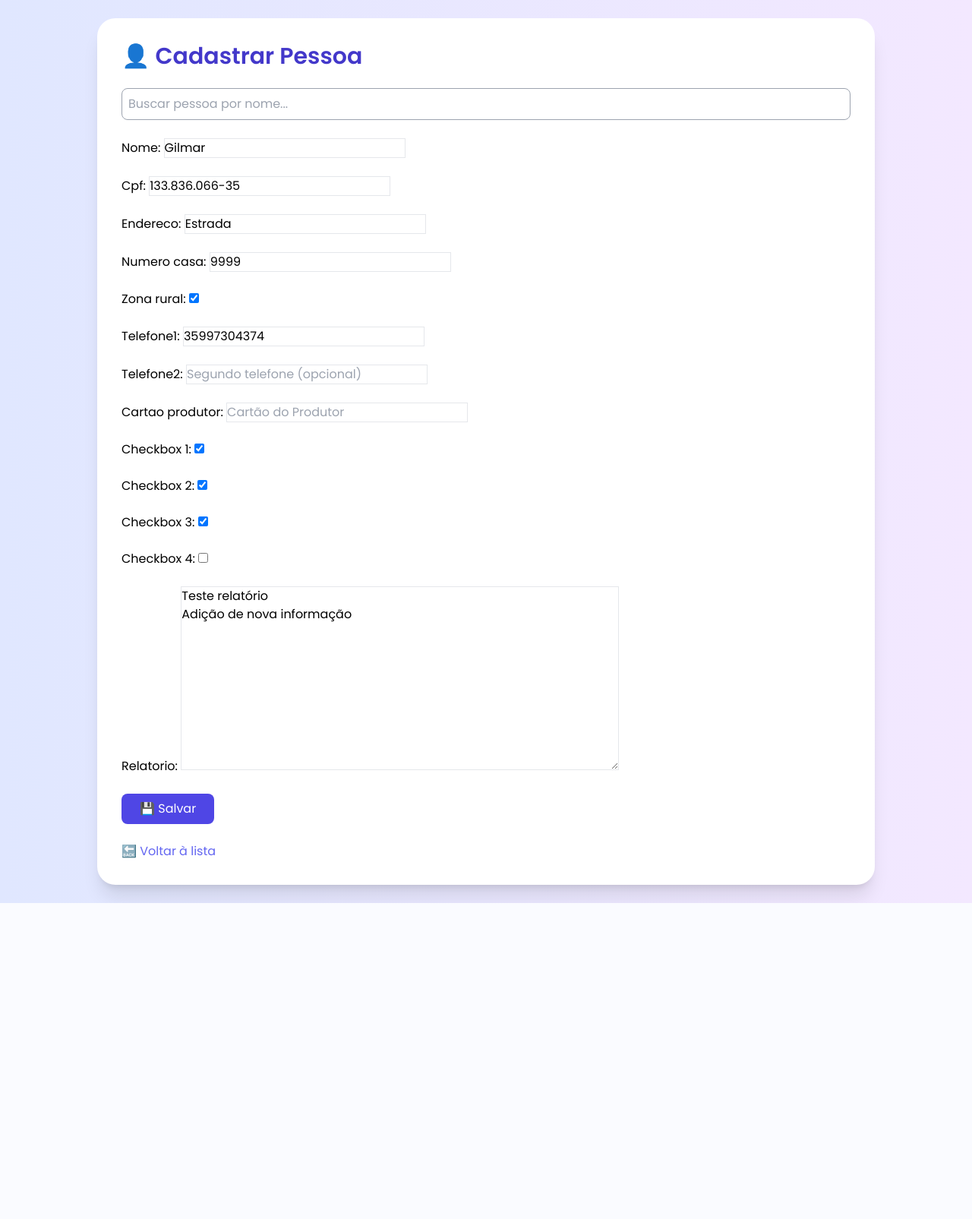
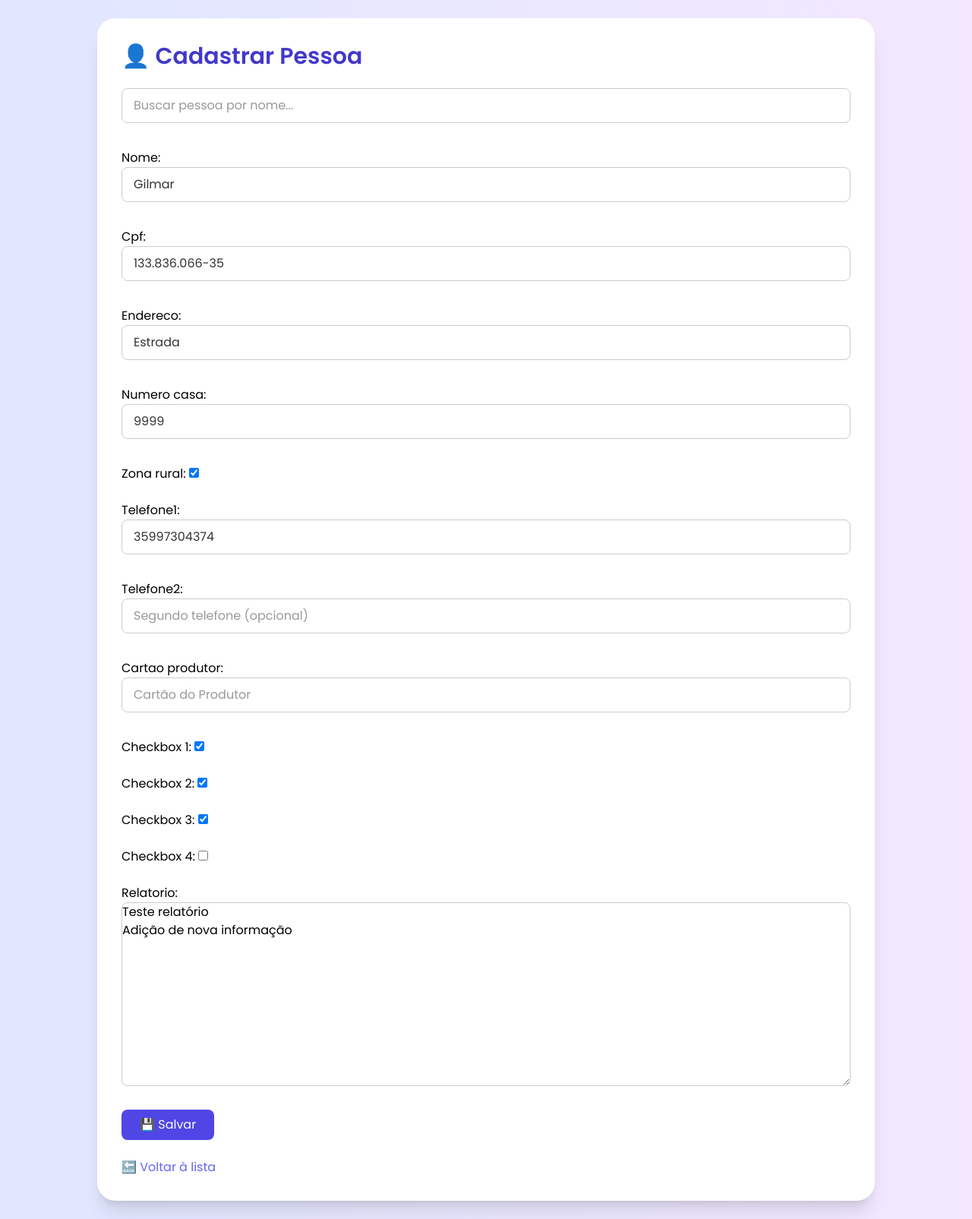
Before and after one commit to gilmar-filho/Cadastro_Produtores, a Django app: page /editar/1/ in a window 1280 px wide. Shown: the whole page at 76% size. Before the commit the page ends 1189 px from the top, so only its background shows below. Run offline with Django 5.2, Linux system fonts and the light colour scheme; data comes from the database, SQL or seed files in the repository; some libraries are stand-ins or nearby versions.

Commit message:
Alteração no base.html

```diff
--- a/cadastro/templates/cadastro/base.html
+++ b/cadastro/templates/cadastro/base.html
@@ -44,6 +44,39 @@
             @apply block font-medium text-gray-700 mb-1;
         }
     </style>
+
+    <style>
+        input[type="text"],
+        input[type="tel"],
+        input[type="number"],
+        textarea {
+        width: 100%;
+        padding: 10px 15px;
+        font-size: 16px;
+        font-family: inherit;
+        color: #333;
+        border: 1px solid #ccc;
+        border-radius: 8px;
+        outline: none;
+        box-sizing: border-box;
+        transition: border-color 0.3s ease;
+        margin-bottom: 10px;
+        }
+
+        input[type="text"]::placeholder,
+        input[type="tel"]::placeholder,
+        input[type="number"]::placeholder,
+        textarea::placeholder {
+        color: #999;
+        }
+
+        input[type="text"]:focus,
+        input[type="tel"]:focus,
+        input[type="number"]:focus,
+        textarea:focus {
+        border-color: #6c63ff;
+        }
+  </style>
 </head>
 <body class="bg-gradient-to-r from-indigo-100 to-purple-100 min-h-screen p-6">
     <div class="max-w-5xl mx-auto bg-white shadow-xl rounded-3xl p-8 animate-fade-in">
```
